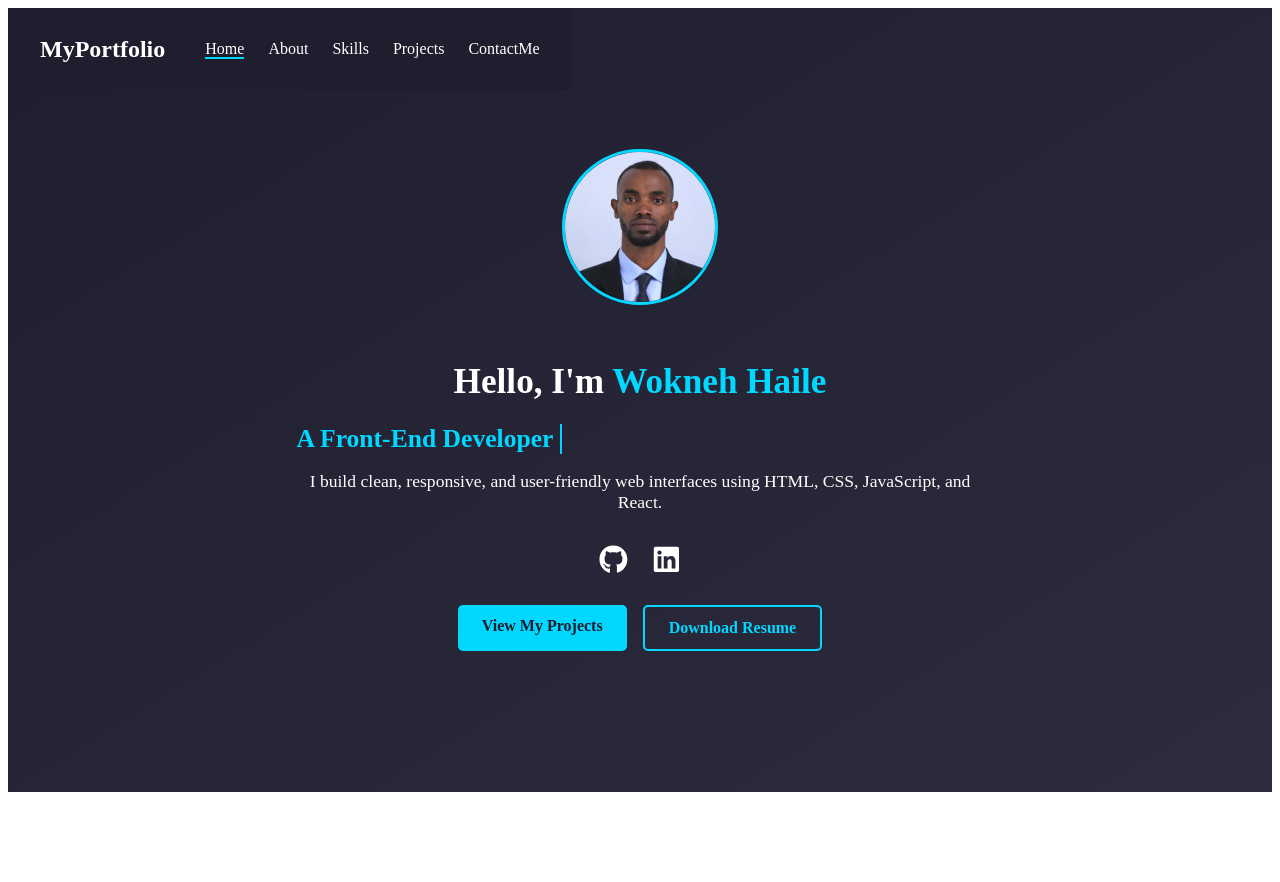
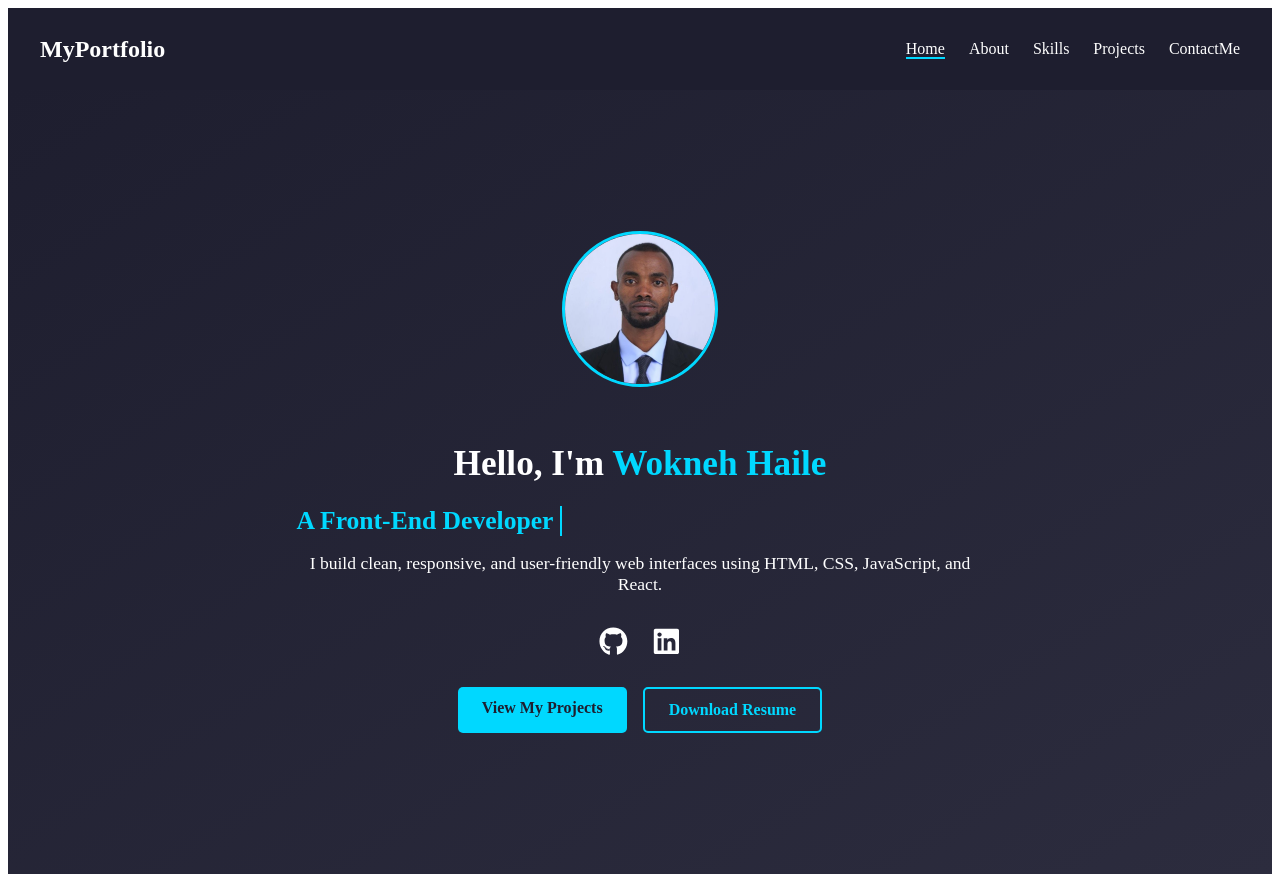
Before and after one commit to worknehhaile/portfolio, a React (Vite) app: page / in a window 1280 px wide. Before the commit the page ends 800 px from the top, so only its background shows below. Built offline with nearby package versions, Linux system fonts and the light colour scheme.

Commit message:
navLink update

```diff
--- a/src/components/NavBar.module.css
+++ b/src/components/NavBar.module.css
@@ -7,7 +7,6 @@
   color: white;
   position: relative;
   z-index: 10;
-  position: fixed;
 }
 
 .logo {
@@ -15,6 +14,7 @@
   font-weight: bold;
 }
 
+/* Default nav for desktop */
 .navLinks {
   list-style: none;
   display: flex;
@@ -36,6 +36,7 @@
   color: #00d8ff;
   border-bottom: 2px solid #00d8ff;
 }
+
 /* Hamburger menu */
 .hamburger {
   display: none;
@@ -43,18 +44,21 @@
   cursor: pointer;
   gap: 5px;
 }
+
+.bar,
+.barOpen {
+  width: 25px;
+  height: 3px;
+  background-color: white;
+  transition: all 0.3s ease;
+}
+
 /* Responsive nav menu for mobile */
 @media (max-width: 768px) {
   .hamburger {
     display: flex;
   }
-  .bar,
-  .barOpen {
-    width: 25px;
-    height: 3px;
-    background-color: white;
-    transition: all 0.3s ease;
-  }
+
   .navLinks {
     position: absolute;
     top: 100%;
```
